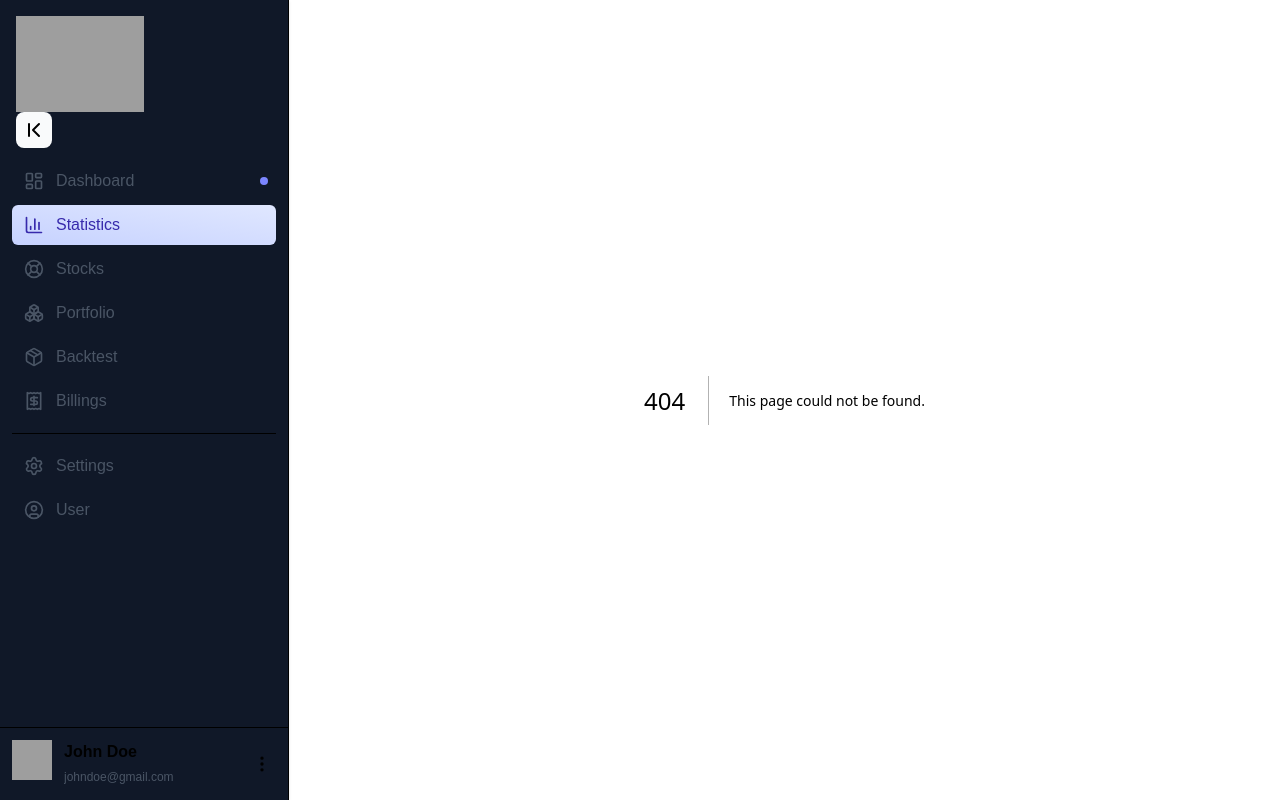
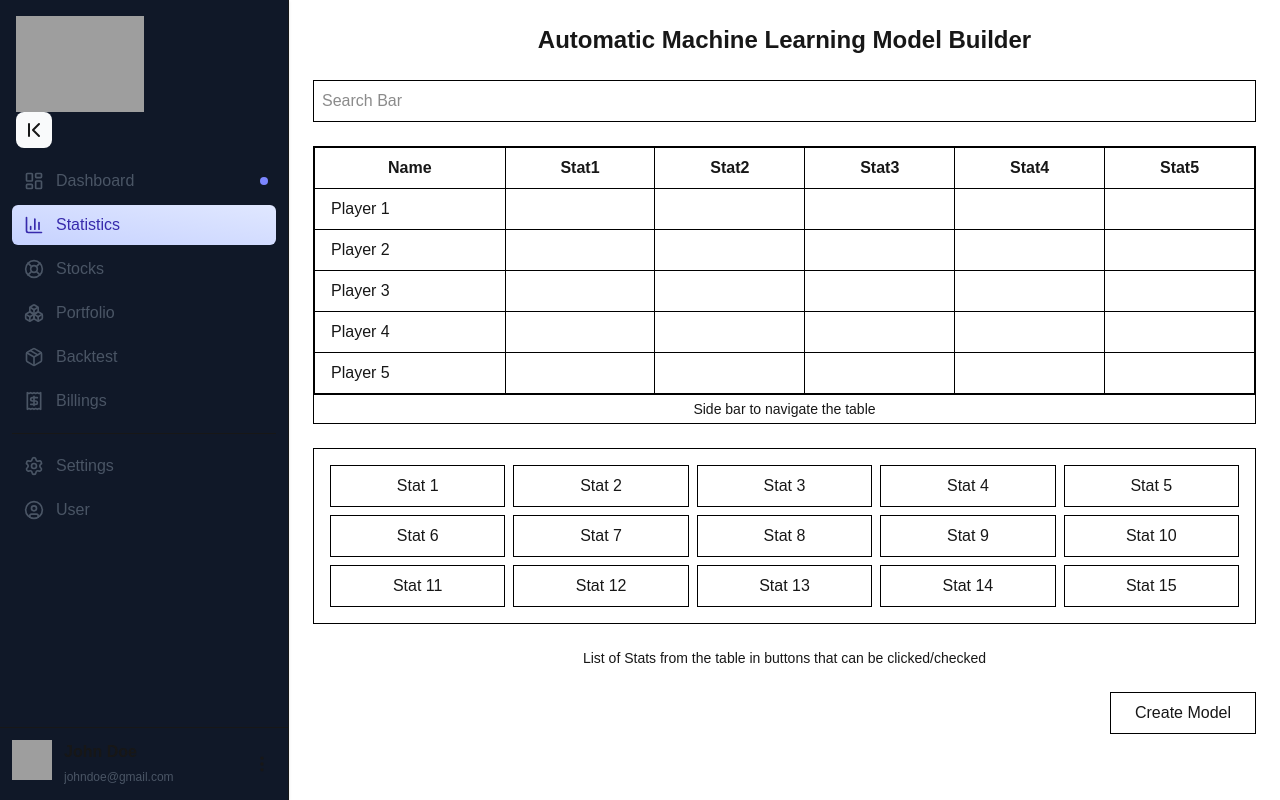
Before and after one commit to leejeff0319/stock-page, a Next.js app in the folder frontend/: page /statistics in a window 1280 px wide. Before the commit this address had no page. Built offline with nearby package versions, Linux system fonts and the light colour scheme; grey boxes are pictures that could not be loaded.

Commit message:
Initial UI design for statistics page

```diff
--- /dev/null
+++ b/frontend/app/statistics/page.tsx
@@ -0,0 +1,76 @@
+import Image from "next/image";
+import React from "react";
+
+export default function Home() {
+  return (
+    <div className="p-6 space-y-6">
+      <h1 className="text-2xl font-semibold text-center">
+        Automatic Machine Learning Model Builder
+      </h1>
+
+      {/* Search Bar */}
+      <div className="border border-black p-2">
+        <input
+          type="text"
+          placeholder="Search Bar"
+          className="w-full outline-none"
+        />
+      </div>
+
+      {/* Table */}
+      <div className="overflow-x-auto border border-black">
+        <table className="table-auto w-full border-collapse">
+          <thead>
+            <tr className="border border-black">
+              <th className="border border-black px-4 py-2">Name</th>
+              <th className="border border-black px-4 py-2">Stat1</th>
+              <th className="border border-black px-4 py-2">Stat2</th>
+              <th className="border border-black px-4 py-2">Stat3</th>
+              <th className="border border-black px-4 py-2">Stat4</th>
+              <th className="border border-black px-4 py-2">Stat5</th>
+            </tr>
+          </thead>
+          <tbody>
+            {[1, 2, 3, 4, 5].map((i) => (
+              <tr key={i} className="border border-black">
+                <td className="border border-black px-4 py-2">Player {i}</td>
+                <td className="border border-black px-4 py-2"></td>
+                <td className="border border-black px-4 py-2"></td>
+                <td className="border border-black px-4 py-2"></td>
+                <td className="border border-black px-4 py-2"></td>
+                <td className="border border-black px-4 py-2"></td>
+              </tr>
+            ))}
+          </tbody>
+        </table>
+        <div className="border-t border-black text-center text-sm p-1">
+          Side bar to navigate the table
+        </div>
+      </div>
+
+      {/* Stat Buttons */}
+      <div className="grid grid-cols-5 gap-2 border border-black p-4">
+        {Array.from({ length: 15 }, (_, i) => (
+          <button
+            key={i}
+            className="border border-black px-4 py-2 hover:bg-gray-100"
+          >
+            Stat {i + 1}
+          </button>
+        ))}
+      </div>
+
+      {/* Footer text */}
+      <p className="text-center text-sm">
+        List of Stats from the table in buttons that can be clicked/checked
+      </p>
+
+      {/* Create Model Button */}
+      <div className="flex justify-end">
+        <button className="border border-black px-6 py-2 hover:bg-black hover:text-white">
+          Create Model
+        </button>
+      </div>
+    </div>
+  );
+}
```
